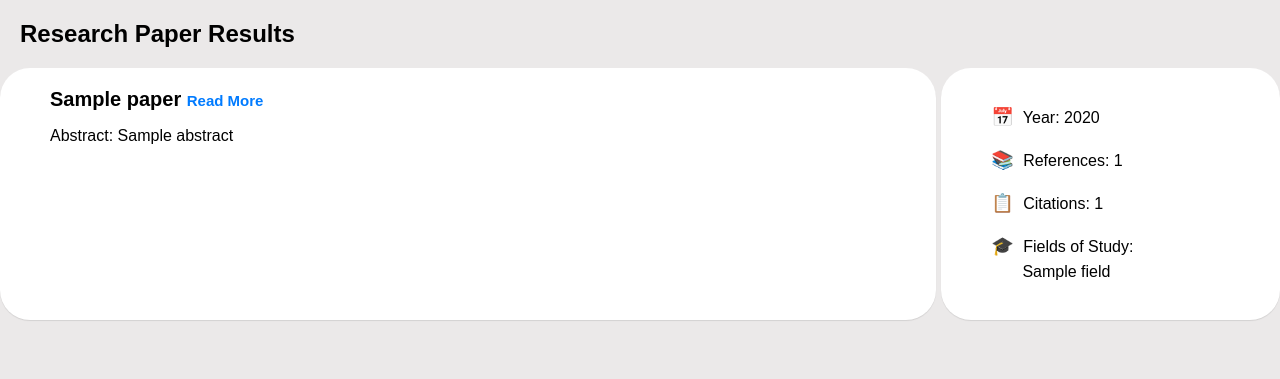
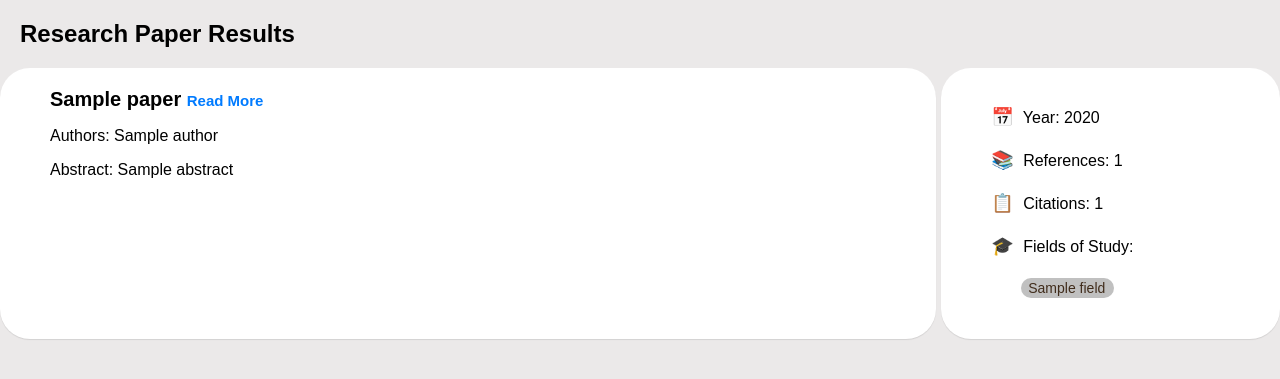
Before and after one commit to Wang-Zhongwei/infiniCite, a Django app: template paper/templates/results.html in a window 1280 px wide. Shown: the top 379 px of the page. Run offline with Django 4.2, Linux system fonts and the light colour scheme; the template is opened without the code that fills it: most values are stand-ins (such as "Sample title", 1, 10 or a date in 2020).

Commit message:
tag authors display

```diff
--- a/paper/static/paper/css/style_resultPage.css
+++ b/paper/static/paper/css/style_resultPage.css
@@ -89,3 +89,21 @@ h1 {
 .paper{
   display: flex;
 }
+
+.field-of-study{
+  display: inline-flex;
+  align-items: center;
+  flex-shrink: 0;
+  min-width: 0px;
+  max-width: 100%;
+  height: 20px;
+  border-radius: 10px;
+  padding-left: 7px;
+  padding-right: 9px;
+  font-size: 14px;
+  line-height: 120%;
+  color: rgb(64,44,27);
+  margin-left: 60px;
+  margin-bottom: 5px;
+  background-color: #8aabe5;
+}
--- a/paper/templates/results.html
+++ b/paper/templates/results.html
@@ -18,6 +18,11 @@
       <h2>{{ paper.title }}
         <a href="{{ paper.url }}">Read More</a>
       </h2>
+      <p>Authors:
+        {% for author in paper.authors %}
+            {{ author.name }}{% if not forloop.last %}, {% endif %}
+        {% endfor %}
+        </p>
       <p>Abstract: {{ paper.abstract }}</p>
     </div>
 
@@ -38,8 +43,7 @@
         <span class="sub-title-icon">&#127891;</span>
         Fields of Study: <br>
         {% for field in paper.fieldsOfStudy %}
-        &nbsp;&nbsp;&nbsp;&nbsp;&nbsp;&nbsp;
-        <span class="field-of-study">{{ field }}</span><br>
+        <div class="field-of-study">{{ field }}</div><br>
         {% endfor %}
       </p>
     </div>
@@ -47,5 +51,45 @@
   {% empty %}
   <p>No papers found.</p>
   {% endfor %}
+  <script>
+    window.onload = function() {
+      var colorMap = {
+    a: '#FF0000',
+    b: '#8aabe5',
+    c: '#00FFFF',
+    d: '#00008B',
+    e: '#FFD700',
+    f: '#228B22',
+    g: '#808080',
+    h: '#FF69B4',
+    i: '#4B0082',
+    j: '#F0E68C',
+    k: '#ADD8E6',
+    l: '#00FF00',
+    m: '#dea3cc',
+    n: '#000080',
+    o: '#808000',
+    p: '#de8ae5',
+    q: '#FFC0CB',
+    r: '#FF0000',
+    s: '#C0C0C0',
+    t: '#008080',
+    u: '#800080',
+    v: '#EE82EE',
+    w: '#F5DEB3',
+    x: '#006400',
+    y: '#FFFF00',
+    z: '#F0FFFF'
+  };
+
+      var fields = document.getElementsByClassName('field-of-study');
+      for (var i = 0; i < fields.length; i++) {
+        var firstLetter = fields[i].innerText.charAt(0).toLowerCase();
+        fields[i].style.backgroundColor = colorMap[firstLetter] || '#808080';
+      }
+
+    }
+    </script>
+
 </body>
 </html>
--- a/paper/views.py
+++ b/paper/views.py
@@ -28,7 +28,7 @@ def results(request):
         # Call the API with the search input
         params = {
             'query': query,
-            'fields': 'paperId,title,abstract,year,referenceCount,citationCount,url,fieldsOfStudy'
+            'fields': 'paperId,title,abstract,year,referenceCount,citationCount,url,fieldsOfStudy,authors'
         }
         response = requests.get(f'{BASE_URL}/search', params=params)
         # Render the results in another page
```
